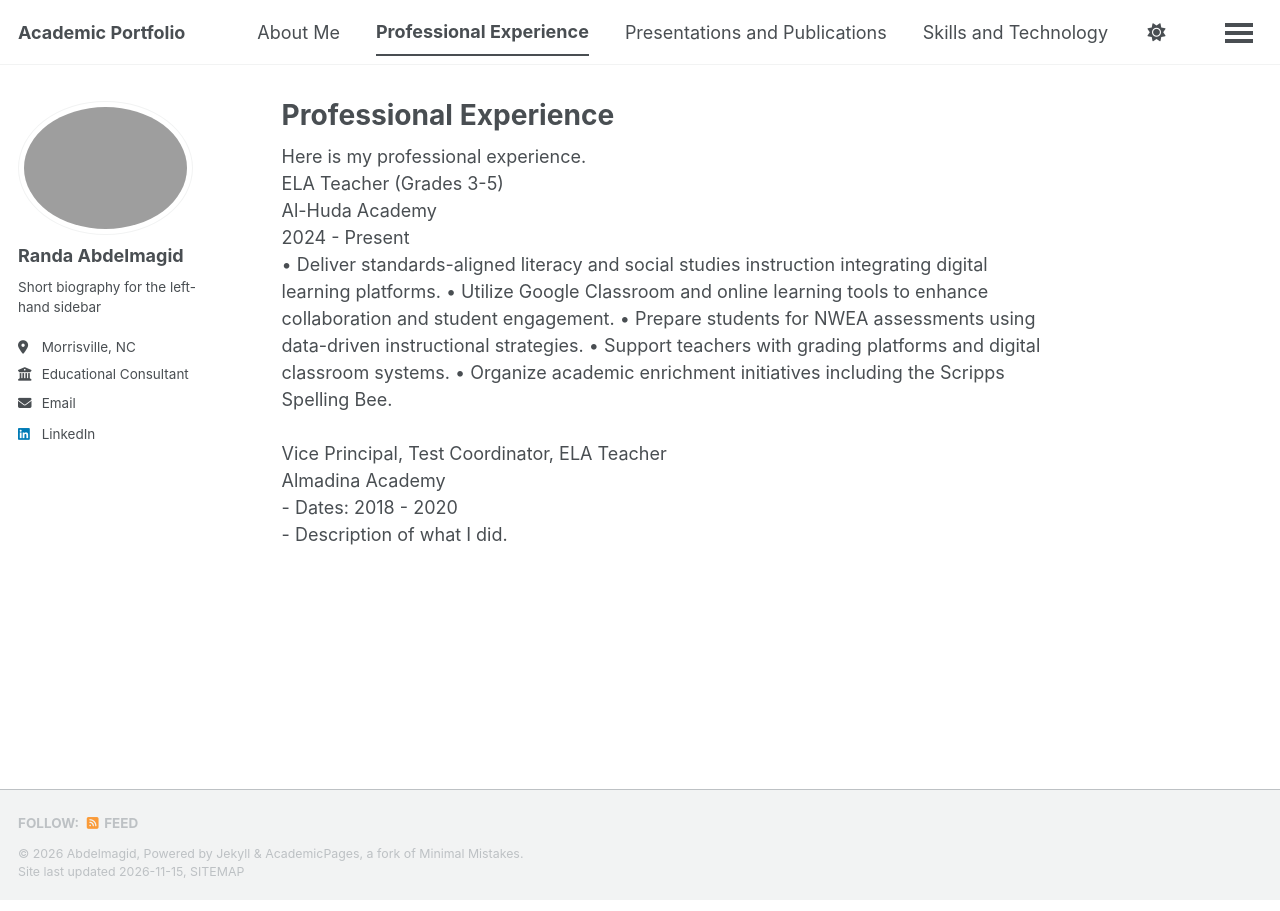
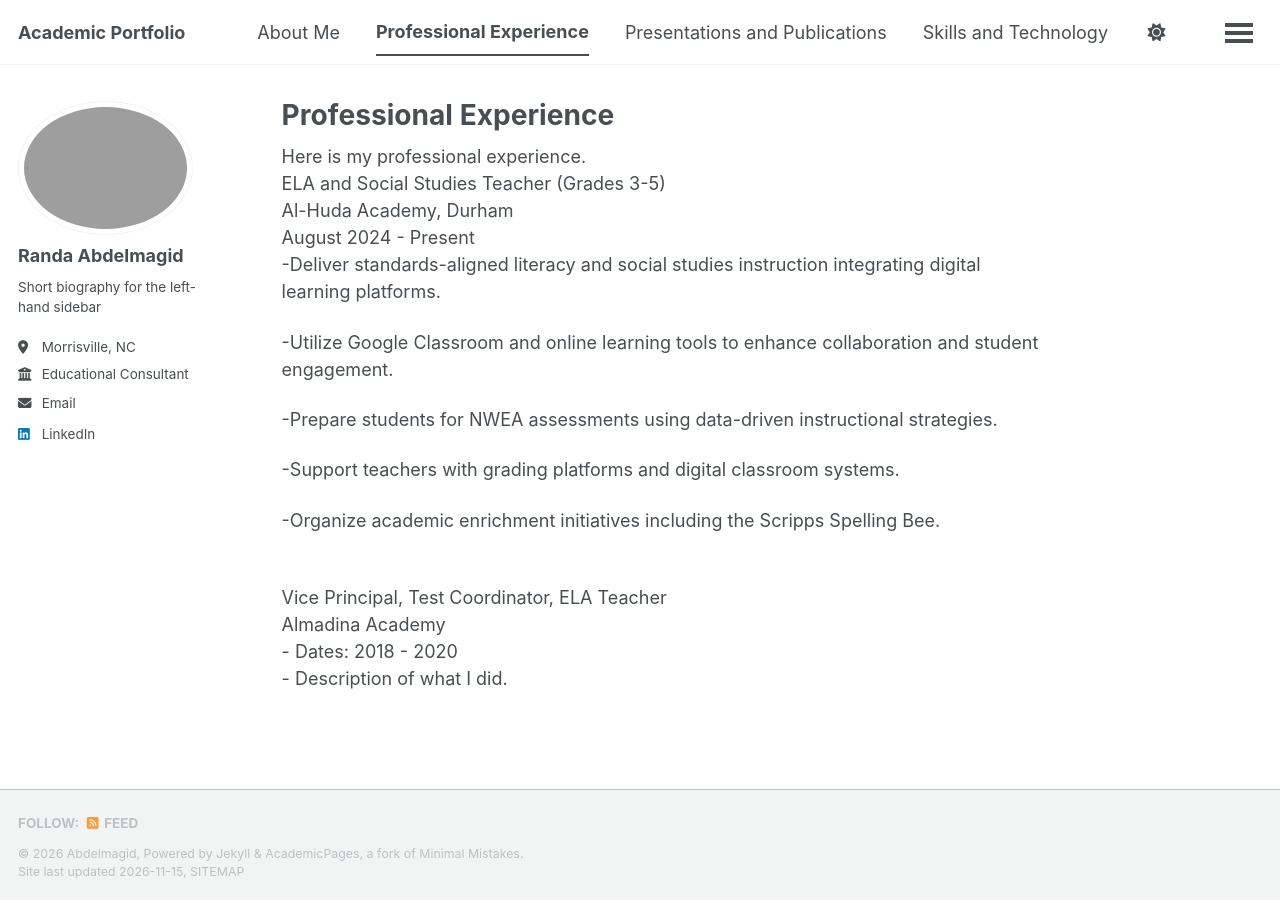
Before and after one commit to rfabdelmagid/rfabdelmagid.github.io, a Jekyll site: the page built from _pages/professionalexperience.html, in a window 1280 px wide. Built offline with Jekyll 4.4.1, drawn with Linux system fonts in a browser that asks for light colours; a script bundle is joined from its source files by our own code; a style sheet for code colours, icons or effects is not loaded.

Commit message:
Update professionalexperience.html

```diff
--- a/_pages/professionalexperience.html
+++ b/_pages/professionalexperience.html
@@ -8,18 +8,18 @@ redirect_from:
 ---
 
 Here is my professional experience.
-
-<div>ELA Teacher (Grades 3-5)
+<br>
+<div>ELA and Social Studies Teacher (Grades 3-5)
 </div>
-<div>Al-Huda Academy
+<div>Al-Huda Academy, Durham
  </div>
-<div>2024 - Present</div>
+<div>August 2024 - Present</div>
 <div>
-•	Deliver standards-aligned literacy and social studies instruction integrating digital learning platforms.
-•	Utilize Google Classroom and online learning tools to enhance collaboration and student engagement.
-•	Prepare students for NWEA assessments using data-driven instructional strategies.
-•	Support teachers with grading platforms and digital classroom systems.
-•	Organize academic enrichment initiatives including the Scripps Spelling Bee.
+<p>-Deliver standards-aligned literacy and social studies instruction integrating digital learning platforms.</p>
+<p>-Utilize Google Classroom and online learning tools to enhance collaboration and student engagement.</p>
+<p>-Prepare students for NWEA assessments using data-driven instructional strategies.</p>
+<p>-Support teachers with grading platforms and digital classroom systems.</p>
+<p>-Organize academic enrichment initiatives including the Scripps Spelling Bee.</p>
 </div>
 <br>
 
```
